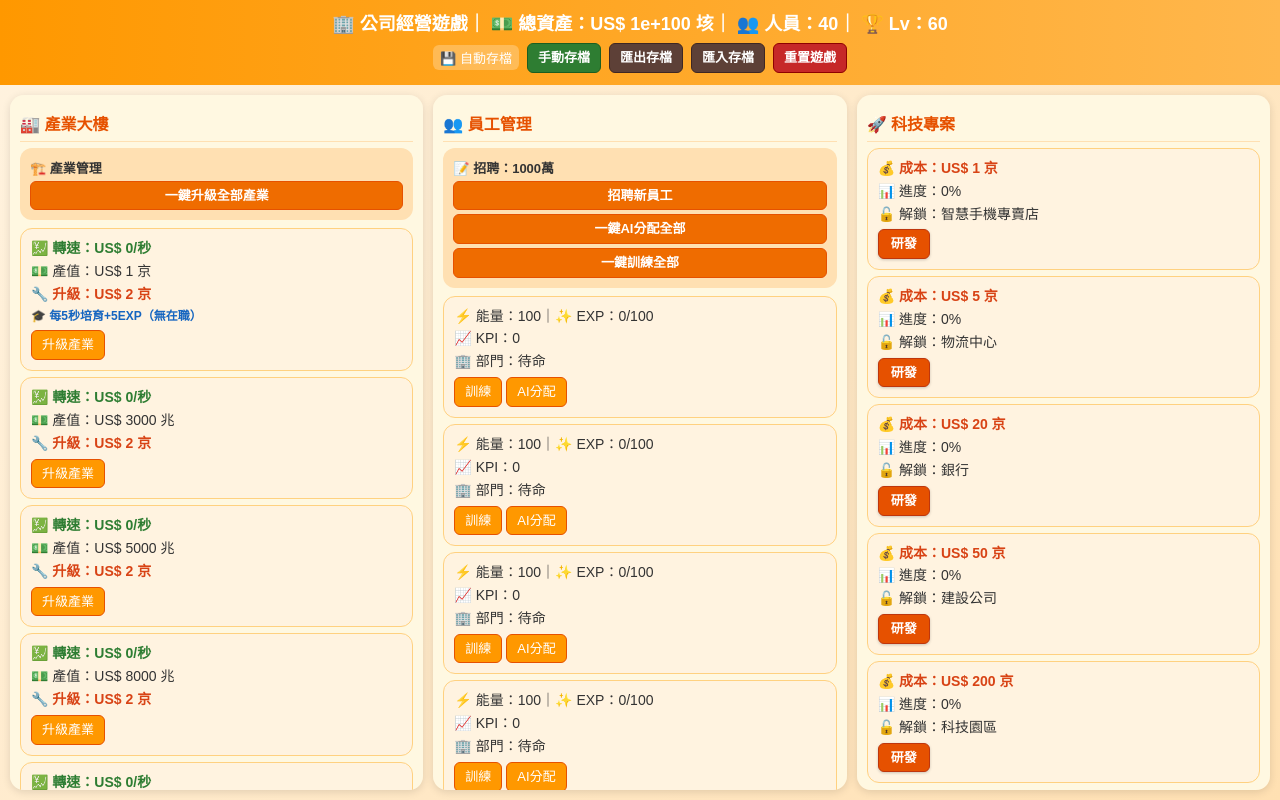
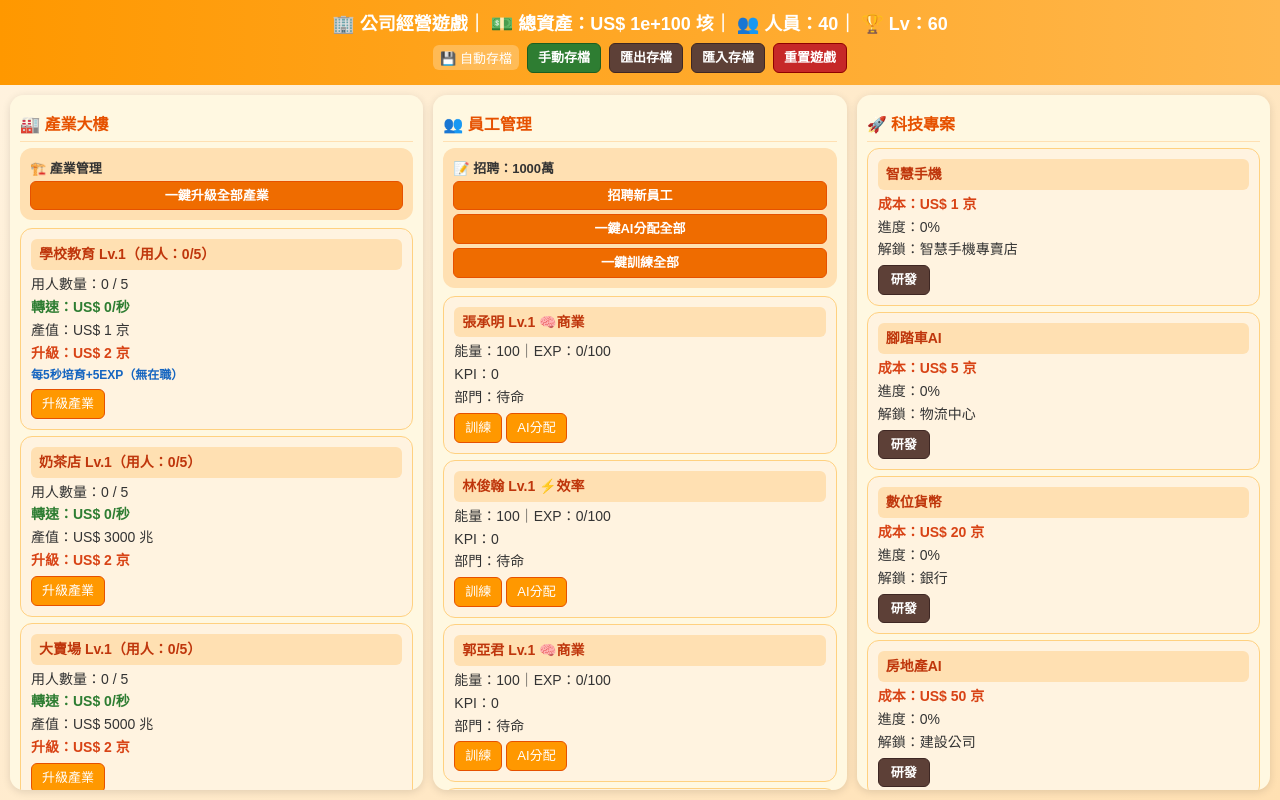
Before and after one commit to YangHsiuHui/YangHH, a plain HTML site: page company2.html in a window 1280 px wide. Drawn offline with Linux system fonts and the light colour scheme.

Commit message:
Update company2.html

```diff
--- a/company2.html
+++ b/company2.html
@@ -2,7 +2,7 @@
 <html lang="zh-Hant">
 <head>
 <meta charset="UTF-8">
-<title>公司經營遊戲｜京級美金版</title>
+<title>公司經營模擬</title>
 <meta name="viewport" content="width=device-width, initial-scale=1.0">
 <meta http-equiv="X-Content-Type-Options" content="nosniff">
 <meta name="referrer" content="no-referrer">
@@ -90,13 +90,21 @@ h3{
     border-radius:8px;
     font-size:11px;
 }
-.card-line{
-    margin-bottom:4px;
+.card-title{
+    display:block;
+    background:#ffe0b2;
+    color:#bf360c;
+    font-weight:bold;
+    font-size:11px;
     line-height:1.35;
+    padding:4px 5px;
+    border-radius:6px;
+    margin-bottom:5px;
+    min-height:18px;
     overflow-wrap:anywhere;
 }
-.card-title{
-    font-weight:bold;
+.card-line{
+    display:block;
     margin-bottom:4px;
     line-height:1.35;
     overflow-wrap:anywhere;
@@ -110,7 +118,7 @@ h3{
 button{
     flex-shrink:0;
     white-space:nowrap;
-    background-color:#ff9800;
+    background:#ff9800;
     border:1px solid #e65100;
     color:#ffffff;
     opacity:1;
@@ -120,9 +128,9 @@ button{
     font-size:11px;
     line-height:1.2;
 }
-button:hover{background-color:#f57c00;}
+button:hover{background:#f57c00;}
 button:disabled{
-    background-color:#ccc;
+    background:#ccc;
     border-color:#aaa;
     color:#666;
     cursor:not-allowed;
@@ -130,51 +138,50 @@ button:disabled{
 .rd-btn{
     display:block;
     width:100%;
-    background-color:#e65100 !important;
-    border:1px solid #bf360c !important;
-    color:#ffffff !important;
-    opacity:1 !important;
+    background:#5d4037;
+    border:1px solid #3e2723;
+    color:#ffffff;
+    opacity:1;
     font-weight:bold;
     text-align:center;
     padding:6px 4px;
     border-radius:6px;
-    box-shadow:0 1px 3px rgba(0,0,0,0.2);
 }
 .rd-btn:hover{
-    background-color:#bf360c !important;
+    background:#3e2723;
 }
 .batch-btn{
-    background-color:#ef6c00;
+    background:#ef6c00;
     font-weight:bold;
     width:100%;
     margin-top:4px;
 }
 .batch-btn:hover{
-    background-color:#e65100;
+    background:#e65100;
 }
 .save-btn{
-    background-color:#2e7d32;
+    background:#2e7d32;
     border-color:#1b5e20;
     font-weight:bold;
 }
 .save-btn:hover{
-    background-color:#1b5e20;
+    background:#1b5e20;
 }
 .io-btn{
-    background-color:#5d4037;
+    background:#5d4037;
     border-color:#3e2723;
     font-weight:bold;
 }
 .io-btn:hover{
-    background-color:#3e2723;
+    background:#3e2723;
 }
 .reset-btn{
-    background-color:#c62828;
+    background:#c62828;
     border-color:#8e0000;
     font-weight:bold;
 }
 .reset-btn:hover{
-    background-color:#8e0000;
+    background:#8e0000;
 }
 .toolbar-box{
     margin-bottom:8px;
@@ -236,6 +243,7 @@ button:disabled{
     .panel{padding:10px;border-radius:14px;}
     h3{font-size:16px;padding:6px 0;}
     .card{padding:10px;font-size:14px;border-radius:12px;}
+    .card-title{font-size:14px;padding:6px 8px;}
     .toolbar-box{padding:10px;font-size:13px;border-radius:12px;}
     button{font-size:13px;padding:6px 10px;}
     .rd-btn{width:auto;display:inline-block;padding:6px 12px;}
@@ -303,7 +311,7 @@ button:disabled{
 <script>
 "use strict";
 
-const SAVE_KEY = "company_game_rd_btn_v2";
+const SAVE_KEY = "company_game_labels_fixed_v4";
 const DEFAULT_EMP_COUNT = 40;
 const RECRUIT_COST = 10000000n;
 const BASE_UPGRADE_COST = 20000000000000000n;
@@ -312,22 +320,6 @@ const SURNAMES = ["王","李","張","林","陳","黃","楊","吳","劉","蔡","
 const MIDNAMES = ["志","雅","俊","美","冠","柏","家","琇","承","亞","欣","佩","哲","思","子","佳"];
 const ENDNAMES = ["真","婷","宏","玲","傑","翰","雯","惠","華","安","琪","君","庭","翔","明","強"];
 const TRAITS = ["⚡效率","🧠商業","🛠技術"];
-
-const INDUSTRY_ICONS = {
-    "學校教育":       "🎓",
-    "奶茶店":         "🧋",
-    "大賣場":         "🛒",
-    "電影院":         "🎬",
-    "美容館":         "💆",
-    "飯店":           "🏨",
-    "醫院":           "🏥",
-    "網吧":           "💻",
-    "智慧手機專賣店": "📱",
-    "物流中心":       "🚚",
-    "銀行":           "🏦",
-    "建設公司":       "🏗️",
-    "科技園區":       "🌆"
-};
 
 let money = 0n;
 let nextEmpId = 0;
@@ -366,12 +358,17 @@ function createInitialIndustries(){
 
 function createInitialProjects(){
     return [
-        {name:"📱智慧手機", cost:1e16, prog:0, unlock:"智慧手機專賣店"},
-        {name:"🚲腳踏車AI", cost:5e16, prog:0, unlock:"物流中心"},
-        {name:"💱數位貨幣", cost:2e17, prog:0, unlock:"銀行"},
-        {name:"🏠房地產AI", cost:5e17, prog:0, unlock:"建設公司"},
-        {name:"🚗無人車AI", cost:2e18, prog:0, unlock:"科技園區"}
+        {name:"智慧手機", cost:1e16, prog:0, unlock:"智慧手機專賣店"},
+        {name:"腳踏車AI", cost:5e16, prog:0, unlock:"物流中心"},
+        {name:"數位貨幣", cost:2e17, prog:0, unlock:"銀行"},
+        {name:"房地產AI", cost:5e17, prog:0, unlock:"建設公司"},
+        {name:"無人車AI", cost:2e18, prog:0, unlock:"科技園區"}
     ];
+}
+
+function cleanProjectName(rawName){
+    const s = String(rawName || "").trim();
+    return s.replace(/^[^\u4e00-\u9fa5A-Za-z0-9]+/, "").trim() || "科技專案";
 }
 
 function makeName(){
@@ -517,7 +514,7 @@ function applySaveData(data){
     usedNames.clear();
 
     employees = data.employees.map((e, idx) => {
-        const empName = typeof e.name === "string" && e.name.trim() ? e.name.trim() : `員工_${idx + 1}`;
+        const empName = typeof e.name === "string" && e.name.trim() ? e.name.trim() : makeName();
         usedNames.add(empName);
         return {
             id: typeof e.id === "number" && Number.isFinite(e.id) ? e.id : idx,
@@ -526,7 +523,7 @@ function applySaveData(data){
             exp: Math.max(0, Number(e.exp) || 0),
             energy: typeof e.energy === "number" && Number.isFinite(e.energy) ? e.energy : 100,
             kp: Math.max(0, Number(e.kp) || 0),
-            trait: typeof e.trait === "string" ? e.trait : randomTrait(),
+            trait: typeof e.trait === "string" && e.trait.trim() ? e.trait : randomTrait(),
             industry: null
         };
     });
@@ -579,7 +576,7 @@ function applySaveData(data){
 
     projects = Array.isArray(data.projects) && data.projects.length > 0
         ? data.projects.map((p) => ({
-            name: typeof p.name === "string" ? p.name : "科技專案",
+            name: cleanProjectName(p.name),
             cost: Number(p.cost) > 0 ? Number(p.cost) : 1e16,
             prog: Math.min(100, Math.max(0, Number(p.prog) || 0)),
             unlock: typeof p.unlock === "string" ? p.unlock : ""
@@ -759,19 +756,22 @@ function renderIndustry(){
         const ind = industries[k];
         const income = getIndustryIncome(ind);
         const upCost = getUpgradeCost(ind);
-        const icon = INDUSTRY_ICONS[k] || "🏬";
 
         const card = createEl("div", "card");
-        createEl("div", "card-title", `${icon} ${k} Lv.${ind.lv} (${ind.emp.length}/${ind.cap})`);
-        appendLine(card, `💹 轉速：${formatSpeed(income)}`, "card-line speed");
-        appendLine(card, `💵 產值：${formatMoney(toBigIntAmount(ind.base))}`);
-        appendLine(card, `🔧 升級：${formatMoney(upCost)}`, "card-line money");
+        const titleEl = createEl("div", "card-title");
+        titleEl.textContent = `${k} Lv.${ind.lv}（用人：${ind.emp.length}/${ind.cap}）`;
+        card.appendChild(titleEl);
+
+        appendLine(card, `用人數量：${ind.emp.length} / ${ind.cap}`);
+        appendLine(card, `轉速：${formatSpeed(income)}`, "card-line speed");
+        appendLine(card, `產值：${formatMoney(toBigIntAmount(ind.base))}`);
+        appendLine(card, `升級：${formatMoney(upCost)}`, "card-line money");
 
         if(k === "學校教育"){
             const gainPerTick = ind.emp.length * 10 + ind.lv * 5;
             appendLine(
                 card,
-                `🎓 每5秒培育+${gainPerTick}EXP（${lastEduSummary}）`,
+                `每5秒培育+${gainPerTick}EXP（${lastEduSummary}）`,
                 "card-line small edu-tag"
             );
         }
@@ -792,11 +792,17 @@ function renderEmployee(){
     container.replaceChildren();
 
     [...employees].sort((a, b) => b.kp - a.kp).forEach((e) => {
+        const displayName = (e.name && String(e.name).trim()) ? String(e.name).trim() : "員工";
+        const displayTrait = (e.trait && String(e.trait).trim()) ? String(e.trait).trim() : "";
+
         const card = createEl("div", "card");
-        createEl("div", "card-title", `${e.name} Lv.${e.lv} ${e.trait}`);
-        appendLine(card, `⚡ 能量：${e.energy}｜✨ EXP：${e.exp}/100`);
-        appendLine(card, `📈 KPI：${e.kp}`);
-        appendLine(card, `🏢 部門：${e.industry || "待命"}`);
+        const titleEl = createEl("div", "card-title");
+        titleEl.textContent = `${displayName} Lv.${e.lv} ${displayTrait}`;
+        card.appendChild(titleEl);
+
+        appendLine(card, `能量：${e.energy}｜EXP：${e.exp}/100`);
+        appendLine(card, `KPI：${e.kp}`);
+        appendLine(card, `部門：${e.industry || "待命"}`);
 
         const btnRow = createEl("div", "btn-row");
         const trainBtn = createEl("button", "", "訓練");
@@ -820,11 +826,16 @@ function renderProject(){
 
     projects.forEach((p, i) => {
         const unlocked = Boolean(industries[p.unlock]);
+        const projTitleText = cleanProjectName(p.name);
+
         const card = createEl("div", "card");
-        createEl("div", "card-title", p.name);
-        appendLine(card, `💰 成本：${formatMoney(toBigIntAmount(p.cost))}`, "card-line money");
-        appendLine(card, `📊 進度：${p.prog}%`);
-        appendLine(card, `🔓 解鎖：${p.unlock}${unlocked ? " ✅" : ""}`);
+        const titleEl = createEl("div", "card-title");
+        titleEl.textContent = projTitleText;
+        card.appendChild(titleEl);
+
+        appendLine(card, `成本：${formatMoney(toBigIntAmount(p.cost))}`, "card-line money");
+        appendLine(card, `進度：${p.prog}%`);
+        appendLine(card, `解鎖：${p.unlock}${unlocked ? "（已解鎖）" : ""}`);
 
         const btnRow = createEl("div", "btn-row");
         const workBtn = createEl("button", "rd-btn", p.prog >= 100 && unlocked ? "繼續研發" : "研發");
@@ -1013,7 +1024,7 @@ function work(i){
 
     if(p.prog >= 100 && p.unlock && !industries[p.unlock]){
         industries[p.unlock] = {lv:1, cap:5, emp:[], base:3e16};
-        alert(`🔥解鎖產業：${p.unlock}`);
+        alert(`解鎖產業：${p.unlock}`);
     }
 
     employees.forEach((e) => {
```
